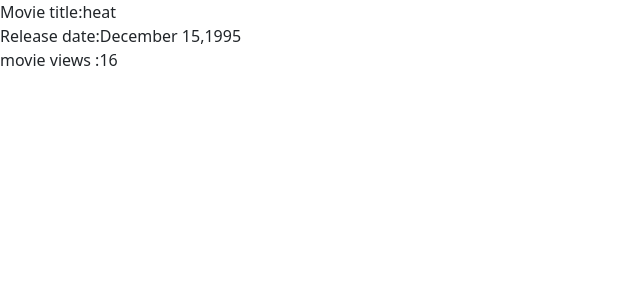
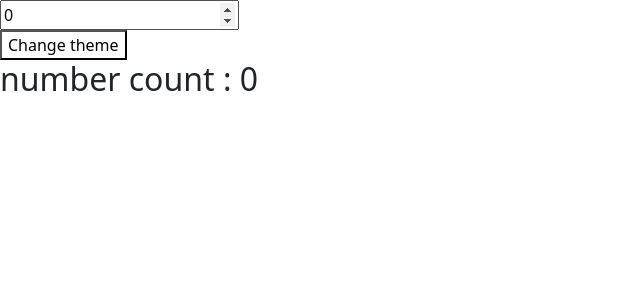
Before and after one commit to rasagnyaa/reactrepo, a React (Create React App) app: page / in a window 1280 px wide. Shown: the top 300 px of the page, without its empty margins (0-640 px from the left). Built offline with nearby package versions, Linux system fonts and the light colour scheme.

Commit message:
use memo practice

```diff
--- a/src/App.js
+++ b/src/App.js
@@ -1,5 +1,6 @@
 import './App.css';
-import Example1 from './Components/functionalComponent/movie/movie-3';
+import UsememoPractise from './Components/functionalComponent/usememo/memo-practise';
+//import Example1 from './Components/functionalComponent/movie/movie-3';
 //import DataFetch from './Components/data-fetch-component';
 //import UserList from './Components/user-list';
 //import CounterExample from './Components/counter-example';
@@ -14,14 +15,7 @@ function App() {
   return (
     <div className="App">
  {/* <Stack/>  */}
-{/* <WeatherApi/> */}
-{/* <Stack/> */}
-{/* <UsememoEx/> */}
-{/* <UsecallbackEx/> */}
-{/* <CounterExample/> */}
-{/* <UserList/>
-<DataFetch/> */}
-<Example1/>
+<UsememoPractise/>
   </div>
   );
 }
--- /dev/null
+++ b/src/Components/functionalComponent/usememo/memo-practise.js
@@ -0,0 +1,51 @@
+import { useMemo, useState } from "react"
+
+
+
+const UsememoPractise=()=>{
+const[counter,setCounter]=useState(0)
+const[dark,setDark]=useState(false)
+
+const doubleNumber=useMemo(()=>{
+    //console.log(doubleNumber,"doublenumber")
+    return slowFunction(counter)
+
+},[counter])
+
+const ChangecountHandler=(e)=>{
+    console.log("counter..changing")
+    setCounter(Number(e.target.value))
+}
+const changeTheme=()=>{
+
+    setDark(!dark)
+
+}
+  const Theme={
+    backgroundColor:dark?"black":"white",
+    color:dark?"white":"black",
+  }
+
+
+
+return<>
+
+<div>
+    <input type="number"id="counter"value={counter} onChange={ChangecountHandler}/>
+</div>
+
+<div>
+    <button style={Theme} onClick={changeTheme}>Change theme</button>
+</div>
+<h2>number count : {counter}</h2>
+</>
+
+
+}
+const slowFunction=(counter)=>{
+console.log("slowfunction")
+    for(let i=0;i<1000;i++){}
+    return counter*2
+
+    }
+export default UsememoPractise
--- a/src/Components/functionalComponent/usememo/usememoex.js
+++ b/src/Components/functionalComponent/usememo/usememoex.js
@@ -17,6 +17,7 @@ function UsememoEx() {
         for(let i=0;i<1000;i++){}
         return counter1 % 2===0?"even":"odd"
      },[counter1])
+
   return (
     <div>
    <h3>even checker</h3>
```
